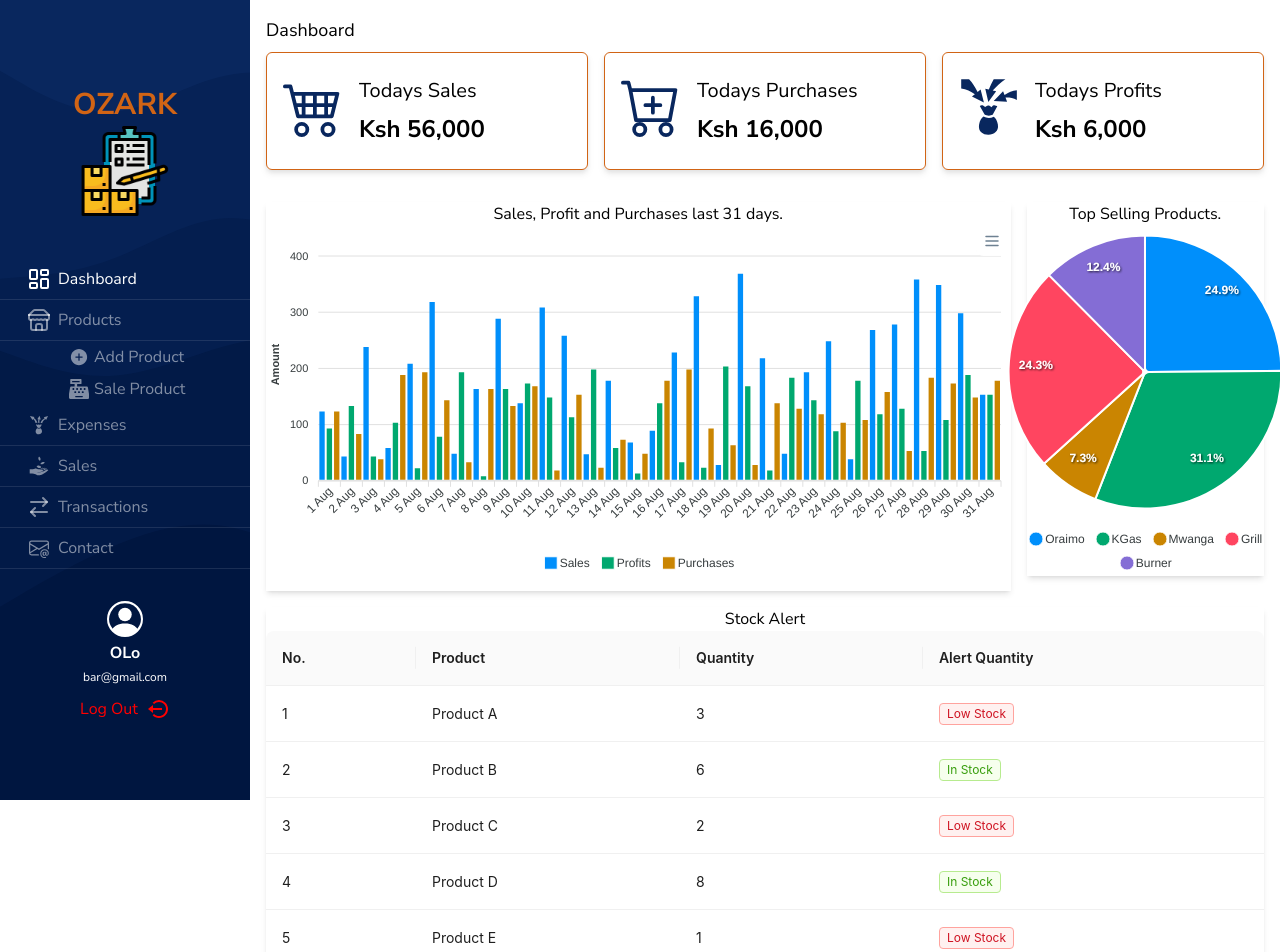
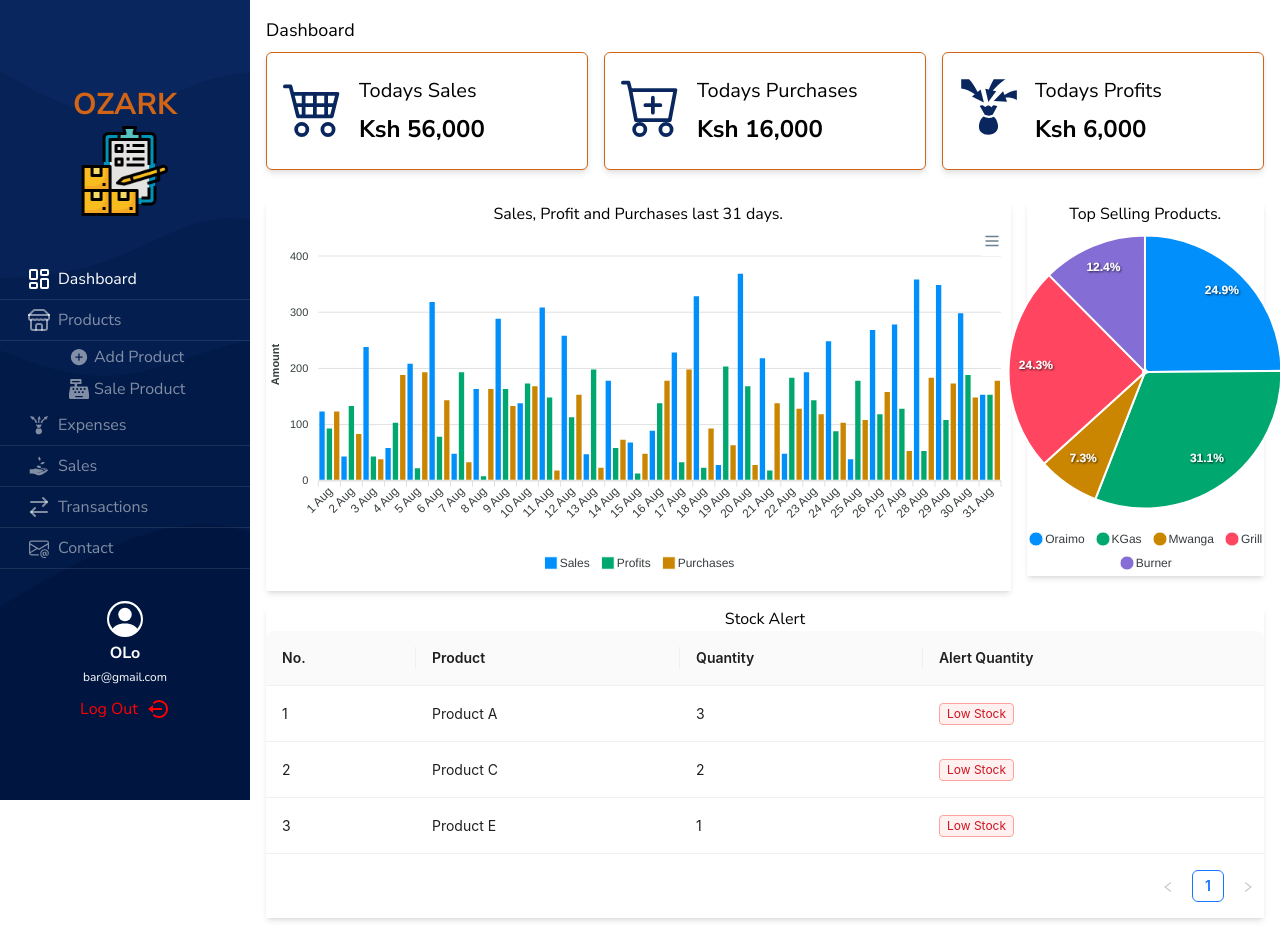
Before and after one commit to carreuky/glowing-octo-fortnight, a React (Vite) app: page /dashboard in a window 1280 px wide. Shown: the top 952 px of the page. After the commit the page ends 926 px from the top, so only its background shows below. Built offline with nearby package versions, Linux system fonts and the light colour scheme; the HTML template or start-up script is replaced by a standard one.

Commit message:
alter stock table data

```diff
--- a/src/components/tables/StockAlert.jsx
+++ b/src/components/tables/StockAlert.jsx
@@ -6,9 +6,15 @@ const { Column } = Table;
 
 const AlertTable = ({data}) => {
 
+  const filteredData = data.filter((item)=>{
+    return (
+      item.quantity < 5
+    )
+  })
+
 
   return (
-    <Table dataSource={data} rowKey="key">
+    <Table dataSource={filteredData} rowKey="key">
       <Table.Column
         title="No."
         key="number"
@@ -19,11 +25,11 @@ const AlertTable = ({data}) => {
       <Column title="Quantity" dataIndex="quantity" key="quantity" />
       <Column
         title="Alert Quantity"
-        dataIndex="alertQuantity"
-        key="alertQuantity"
+        dataIndex="quantity"
+        key="number"
         render={(text, record) => (
           <span>
-            {record.quantity < record.alertQuantity ? (
+            {record.quantity < 5 ? (
               <Tag color="red">Low Stock</Tag>
             ) : (
               <Tag color="green">In Stock</Tag>
```
